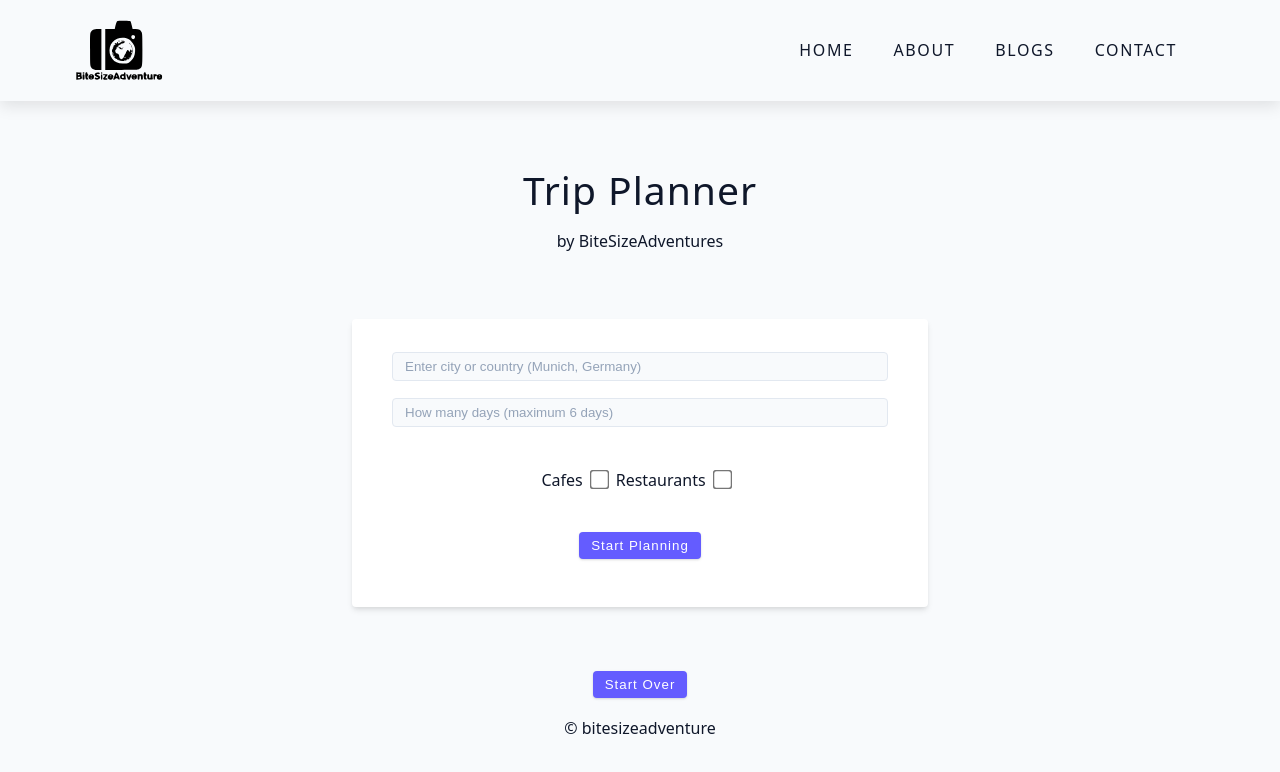
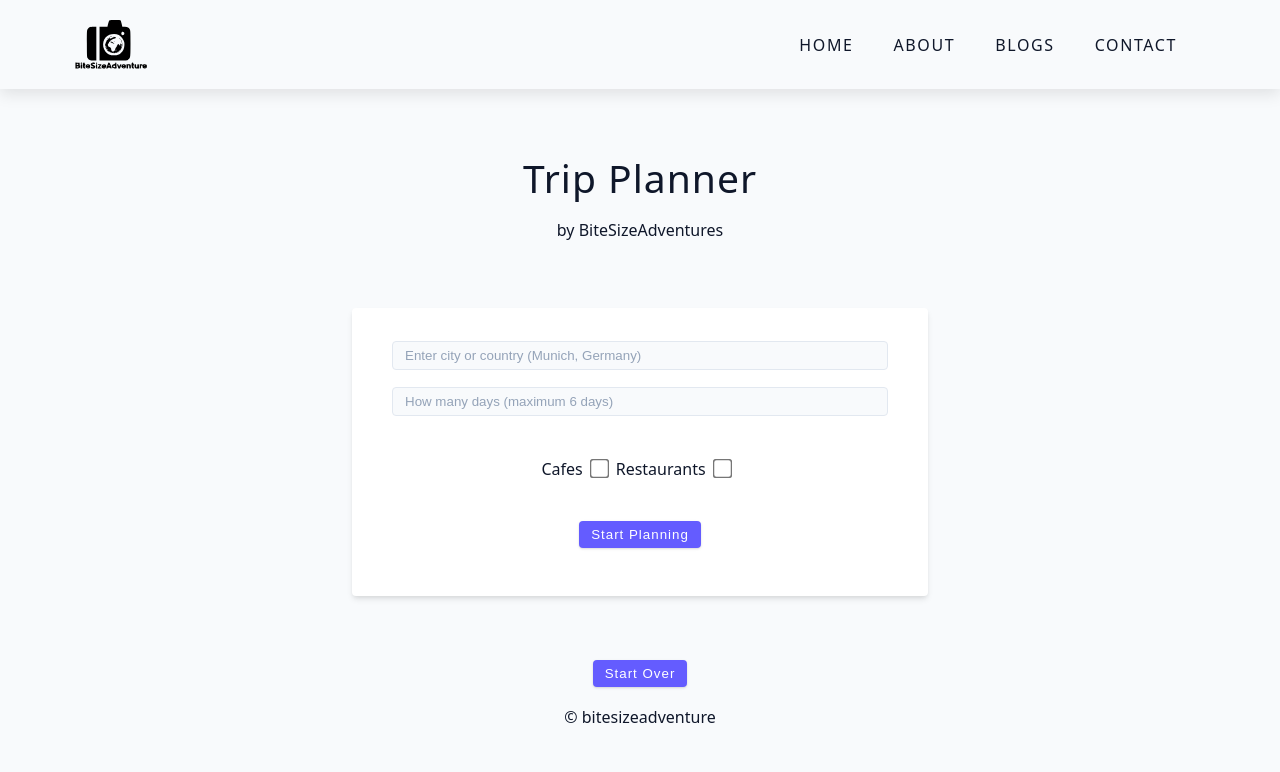
Before and after one commit to asif-git-hub/trip-planner-frontend, a React (Create React App) app: page / in a window 1280 px wide. Shown: the top 772 px of the page. Built offline with nearby package versions, Linux system fonts and the light colour scheme.

Commit message:
decrease logo width

```diff
--- a/src/index.css
+++ b/src/index.css
@@ -424,7 +424,7 @@ nav {
 
 .logo {
   display: flex;
-  width: 6rem;
+  width: 5rem;
   margin: auto;
   align-items: center;
 }
```
